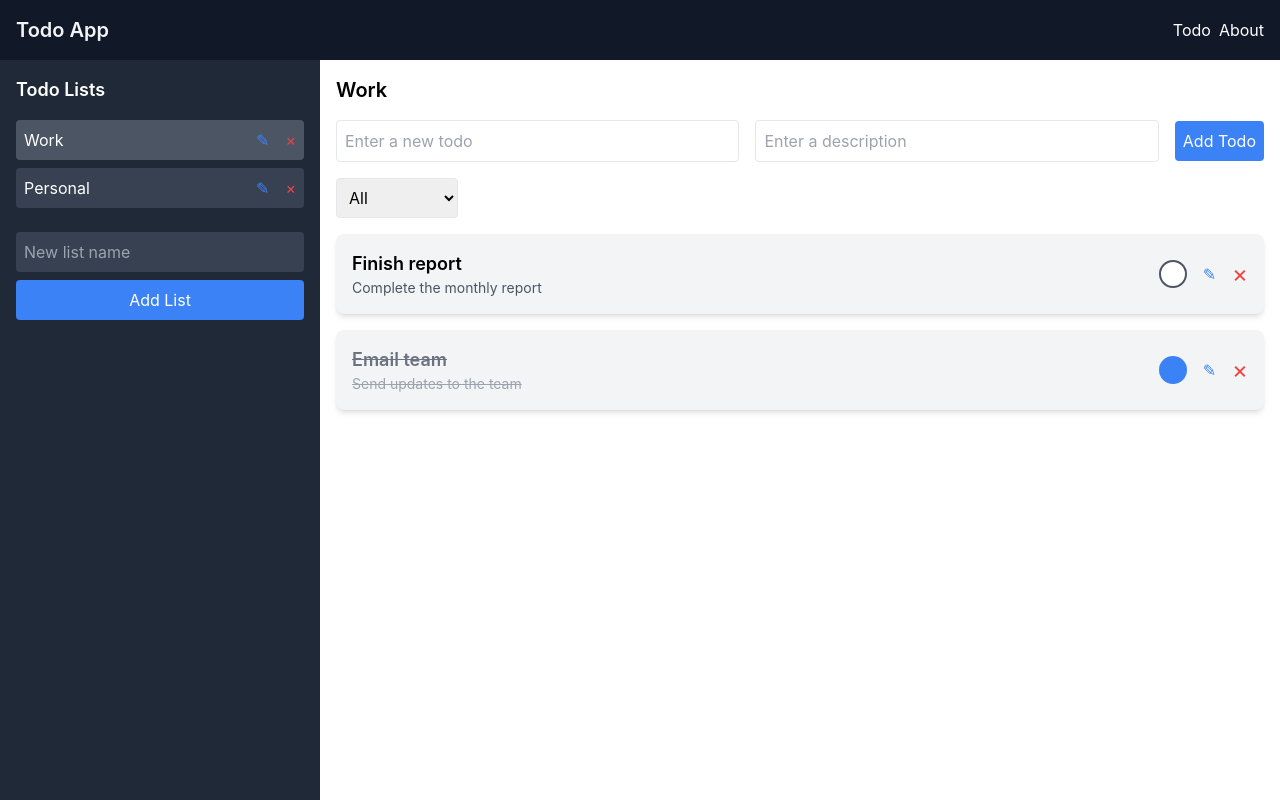
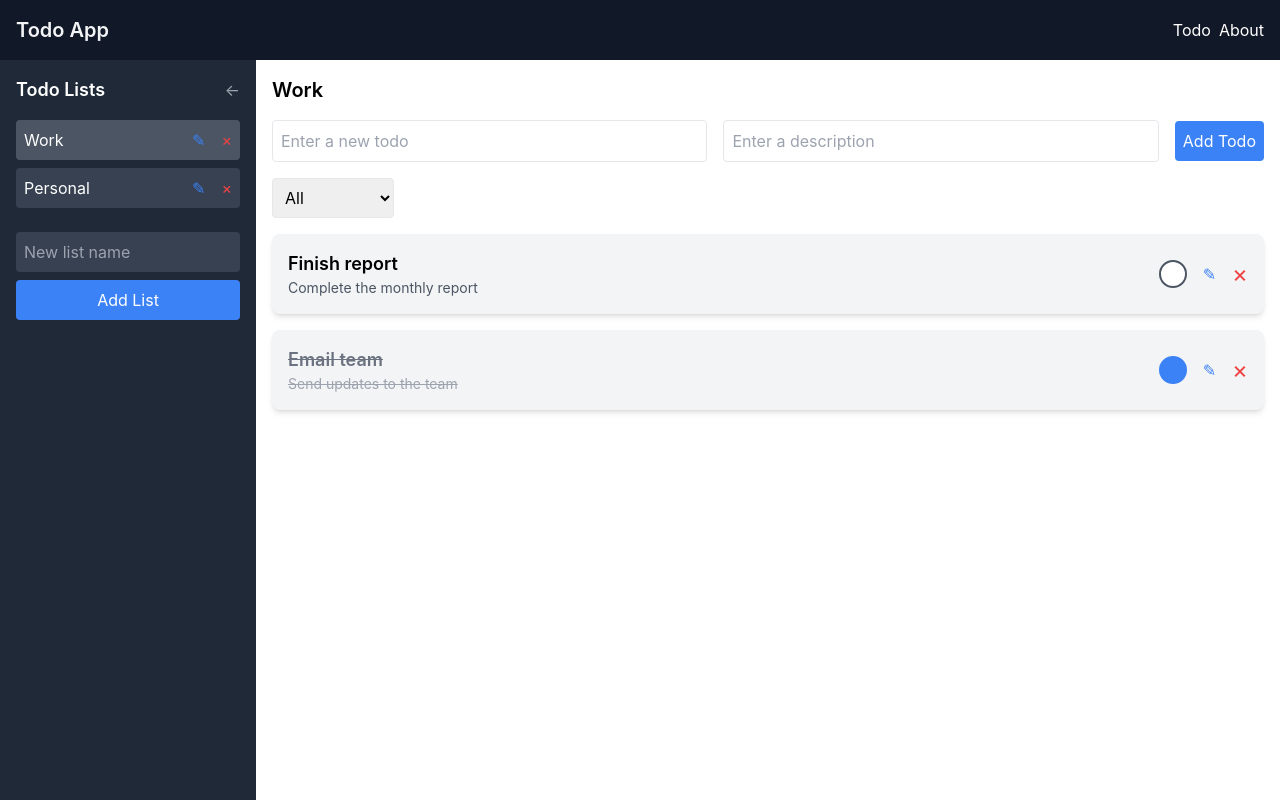
Before and after one commit to LiamJ009/todo-app, a React (Create React App) app: page / in a window 1280 px wide. Built offline with nearby package versions, Linux system fonts and the light colour scheme.

Commit message:
added collapsable to sidebar, yet to add expanding

```diff
--- a/src/App.js
+++ b/src/App.js
@@ -26,6 +26,7 @@ function App() {
     },
   ]);
 
+  const [isSidebarCollapsed, setIsSidebarCollapsed] = useState(false);
   const [activeListId, setActiveListId] = useState(1);
   const [sortFilter, setSortFilter] = useState('All');
   const [isModalOpen, setIsModalOpen] = useState(false);
@@ -59,6 +60,8 @@ function App() {
             onEditList={handleEditList}
             onDeleteList={handleDeleteList}
             isAboutPageActive={isAboutPage}
+            isCollapsed={isSidebarCollapsed}
+            onToggleCollapse={() => setIsSidebarCollapsed(!isSidebarCollapsed)}
           />
           <Outlet />
         </div>
--- a/src/components/TodoListSidebar.js
+++ b/src/components/TodoListSidebar.js
@@ -7,7 +7,9 @@ function TodoListSidebar({
   onAddList,
   onEditList,
   onDeleteList,
-  isAboutPageActive
+  isAboutPageActive,
+  isCollapsed,
+  onToggleCollapse,
 }) {
   const [newListName, setNewListName] = React.useState('');
 
@@ -20,10 +22,23 @@ function TodoListSidebar({
   };
 
   return (
-    <aside className={`bg-gray-800 text-white w-1/4 p-4 transition-opacity ${
-      isAboutPageActive ? 'opacity-50 pointer-events-none' : ''
-    }`}>
-      <h2 className="text-lg font-semibold mb-4">Todo Lists</h2>
+    <aside className={`bg-gray-800 text-white p-4 transition-all duration-300 ease-in-out ${
+      isCollapsed ? 'w-0 opacity-0 -translate-x-full' : 'w-64 opacity-100 translate-x-0'
+    } ${isAboutPageActive ? 'opacity-50 pointer-events-none' : ''}`}>
+
+      <div className="flex justify-between items-center mb-4">
+        <h2 className="text-lg font-semibold">Todo Lists</h2>
+          <button
+            onClick={onToggleCollapse}
+            className="text-gray-400 hover:text-white transition-colors"
+          >
+            {isCollapsed ? '→' : '←'}
+          </button>
+      </div>
+
+      {!isCollapsed && (
+        <>
+
           <ul className="space-y-2">
             {todoLists.map((list) => (
               <li
@@ -72,6 +87,9 @@ function TodoListSidebar({
               Add List
             </button>
           </form>
+
+          </>
+      )}
     </aside>
   );
 }
--- a/tailwind.config.js
+++ b/tailwind.config.js
@@ -4,7 +4,12 @@ module.exports = {
     "./src/**/*.{html,js,jsx,ts,tsx}",
   ],
   theme: {
-    extend: {},
+    extend: {
+      transitionProperty: {
+        'width': 'width',
+        'transform': 'transform'
+      }
+    },
   },
   plugins: [],
 }
```
Also changed, not shown: src/index.css (line endings or trailing spaces). Lines whose indentation alone changed are shown as unchanged.
